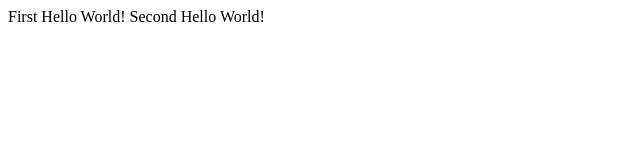
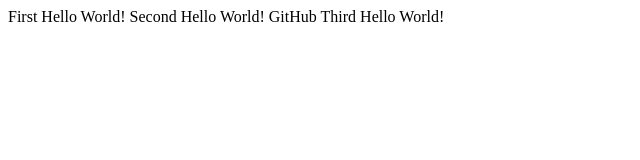
Before and after one commit to aksider/HTML_Module1_HomeTask1, a plain HTML site: page index.html in a window 1280 px wide. Shown: the whole page, without its empty margins (0-640 px from the left). Drawn offline with Linux system fonts and the light colour scheme.

Commit message:
Update index.html

```diff
--- a/index.html
+++ b/index.html
@@ -7,5 +7,6 @@
 <body>
     <span>First Hello World!</span>
     <span>Second Hello World!</span>
+    <span>GitHub Third Hello World!</span>
 </body>
 </html>
```
